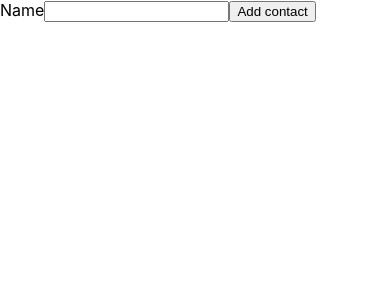
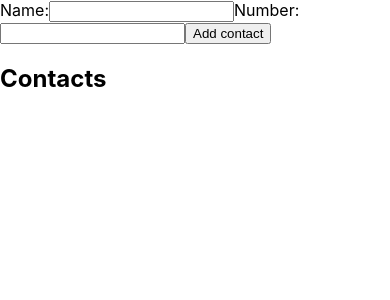
Before and after one commit to Teslyak/goit-react-hw-02-phonebook, a React (Create React App) app: page / in a window 390 px wide. Shown: the top 300 px of the page. Built offline with nearby package versions, Linux system fonts and the light colour scheme.

Commit message:
react-hw2-phonebook-number

```diff
--- a/src/components/AddContact/AddContact.jsx
+++ b/src/components/AddContact/AddContact.jsx
@@ -7,23 +7,25 @@ import { nanoid } from 'nanoid';
 
 export class AddContact extends Component  {
 state = {
-  contact: '',
-  name: ''
+name: '',
+number: ''
 }
 
 
-handelChangeInput = (e) => {
+    handelChangeInput = (e) => {
+    console.log(e.currentTarget);
         this.setState({
             [e.target.name]: e.currentTarget.value
         })
     }
 
     handleAddInList = (e) => {
+
     e.preventDefault();
     this.props.addNewContact({ id: nanoid(5), ...this.state });
     this.setState({
-    contacts: [],
-     name: ''
+    name: '',
+    number: ''
     });
 
     }
@@ -33,7 +35,7 @@ handelChangeInput = (e) => {
         return (
             <>
     <form onSubmit={this.handleAddInList}>
-   <lable >Name
+   <lable >Name:
     <input
     type="text"
     name="name"
@@ -43,7 +45,19 @@ handelChangeInput = (e) => {
     value={this.state.name}
     required
           />
-          </lable>
+                    </lable>
+
+    <label>Number:
+    <input
+    type="tel"
+    name="number"
+    onChange={this.handelChangeInput}
+//   pattern="\+?\d{1,4}?[-.\s]?\(?\d{1,3}?\)?[-.\s]?\d{1,4}[-.\s]?\d{1,4}[-.\s]?\d{1,9}"
+//   title="Phone number must be digits and can contain spaces, dashes, parentheses and can start with +"
+  required
+/>
+
+</label>
           <button type="submit" >Add contact</button>
         </form>
 
--- a/src/components/ContactList/ContactList.jsx
+++ b/src/components/ContactList/ContactList.jsx
@@ -3,12 +3,15 @@ import React from 'react'
 
 export const ContactList = (props) => {
     return (
+        <>
+            <h2>Contacts</h2>
         <ul>
 
             {props.addContact.map(el => (
                 <ContactListItem item={el} />
             ))}
-       </ul>
+            </ul>
+        </>
    )
 
 }
--- a/src/components/ContactListIthem/ContactListItem.jsx
+++ b/src/components/ContactListIthem/ContactListItem.jsx
@@ -1,9 +1,9 @@
 import React from 'react'
 
-export const ContactListItem = ({ item: { id, contact, name } }) => {
+export const ContactListItem = ({ item: { id, number, name } }) => {
     return (
-        <li ley={id}>
-            <p>{name}</p>
+        <li key={id}>
+            <p>{name}: {number}</p>
     </li>
   )
 }
```
